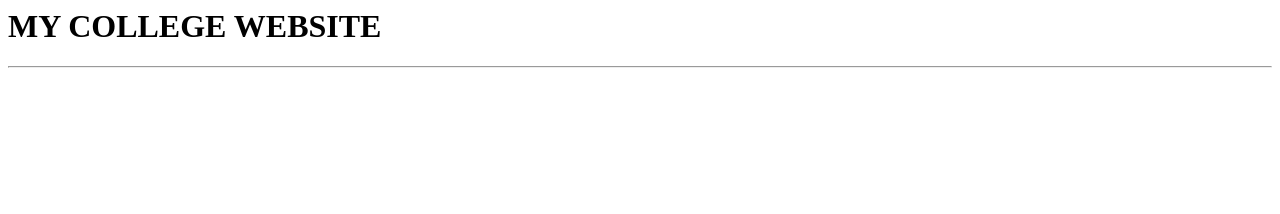
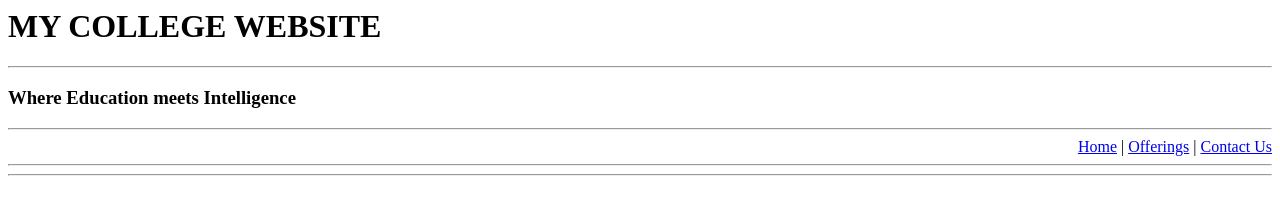
Before and after one commit to DurgaraoAkula/mycollege, a plain HTML site: page index.html in a window 1280 px wide. Drawn offline with Linux system fonts and the light colour scheme.

Commit message:
Update index.html

```diff
--- a/index.html
+++ b/index.html
@@ -1,2 +1,18 @@
 <h1>MY COLLEGE WEBSITE</h1>
+
 <hr>
+
+<h3>Where Education meets Intelligence</h3>
+
+<hr>
+
+<div align="right">
+  <a href="ind">Home</a> |
+   <a href="courses.html">Offerings</a> |
+  <a href="contact.html">Contact Us </a>
+
+</div>
+
+<hr>
+
+<hr>
```
